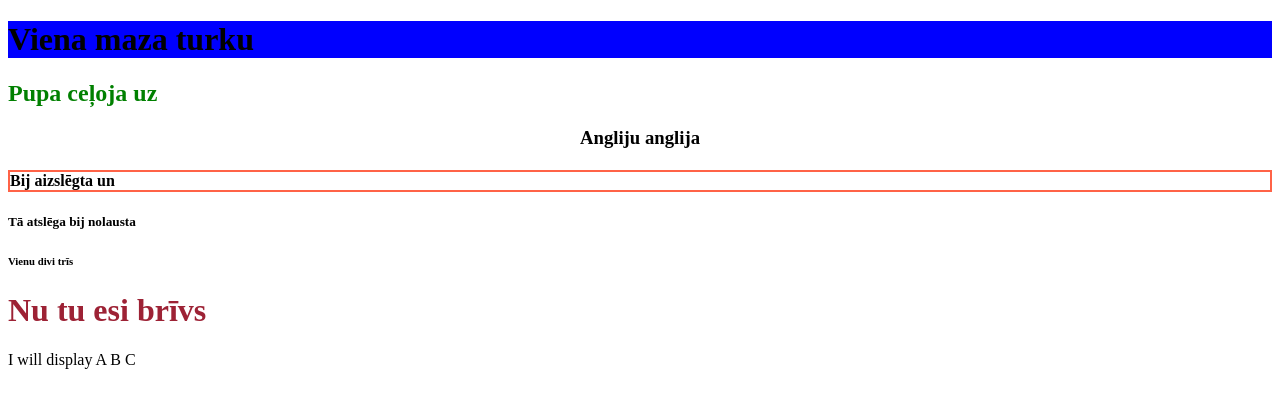
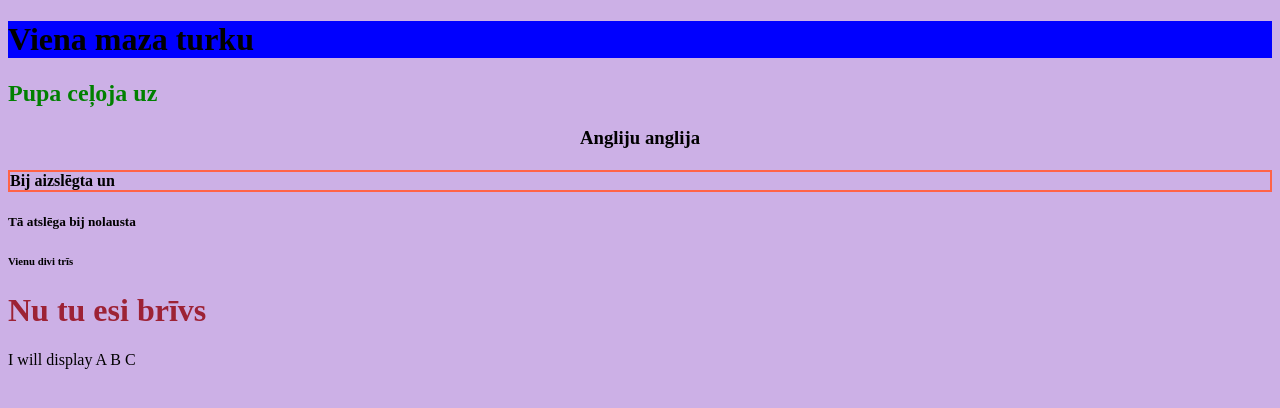
Before and after one commit to esirtrine/webpage_style, a plain HTML site: page index.html in a window 1280 px wide. Drawn offline with Linux system fonts and the light colour scheme.

Commit message:
Update index.html

```diff
--- a/index.html
+++ b/index.html
@@ -4,7 +4,7 @@
 <head>
 </head>
 
-<body>
+<body style="background-color:rgb(204, 176, 230);">
 
 <h1 style="background-color:blue;">Viena maza turku</h1>
 <h2 style="color:green;">Pupa ceļoja uz</h2>
```
